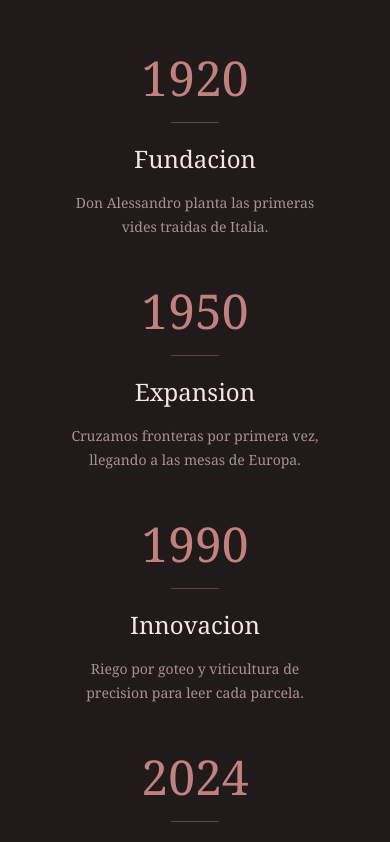
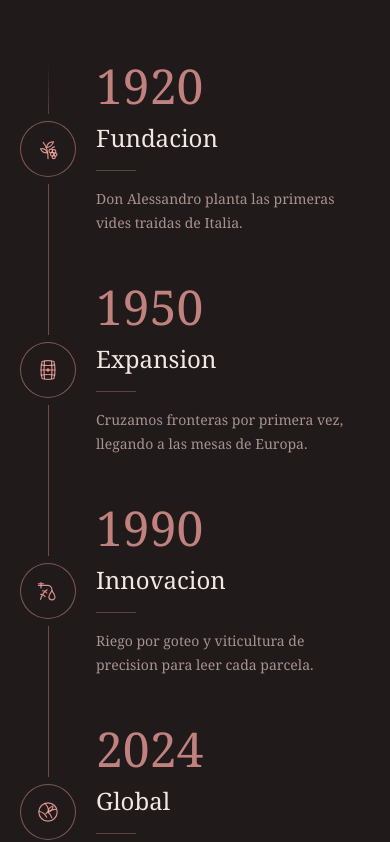
Before and after one commit to gonzalezlg/carmine-granata, a React (Vite) app: page /bodega in a window 390 px wide. Shown: the part 2626-3468 px from the top of the page. Built offline with nearby package versions, Linux system fonts and the light colour scheme.

Commit message:
Mejora linea del tiempo en la pagina de La Bodaga

```diff
--- a/src/pages/BodegaPage.jsx
+++ b/src/pages/BodegaPage.jsx
@@ -41,21 +41,25 @@ const timeline = [
     year: '1920',
     title: 'Fundacion',
     description: 'Don Alessandro planta las primeras vides traidas de Italia.',
+    icon: 'vine',
   },
   {
     year: '1950',
     title: 'Expansion',
     description: 'Cruzamos fronteras por primera vez, llegando a las mesas de Europa.',
+    icon: 'barrel',
   },
   {
     year: '1990',
     title: 'Innovacion',
     description: 'Riego por goteo y viticultura de precision para leer cada parcela.',
+    icon: 'irrigation',
   },
   {
     year: '2024',
     title: 'Global',
     description: 'Referentes de sustentabilidad y calidad andina.',
+    icon: 'sustainable',
   },
 ]
 
@@ -253,15 +257,15 @@ function HistorySection() {
         </div>
 
         <div className="relative mt-20 hidden lg:block">
-          <div className="absolute left-0 top-[85px] h-px w-full bg-[#ffaba6]/24" />
+          <div className="absolute left-0 top-[112px] h-px w-full bg-[#ffaba6]/24" />
           <div className="relative z-10 grid grid-cols-4 gap-10 text-center">
             {timeline.map((item) => (
               <article key={item.year} className="flex flex-col items-center">
                 <p className="font-serif text-6xl text-[#ffaba6]/72">
                   {item.year}
                 </p>
-                <div className="mt-6 flex h-12 w-12 items-center justify-center rounded-full border border-[#ffaba6]/35 bg-[#201a1a]">
-                  <span className="h-2 w-2 rounded-full bg-[#ffaba6]/70" />
+                <div className="mt-6 flex h-14 w-14 items-center justify-center rounded-full border border-[#ffaba6]/38 bg-[#201a1a] shadow-[0_0_0_7px_#201a1a]">
+                  <WineTimelineIcon type={item.icon} />
                 </div>
                 <h3 className="mt-7 font-serif text-2xl text-[#f2e7e4]">
                   {item.title}
@@ -283,25 +287,123 @@ function HistorySection() {
             </h2>
           </div>
 
-          <div className="mt-14 grid gap-12 sm:grid-cols-2">
-            {timeline.map((item) => (
-              <article key={item.year} className="text-center">
-                <p className="font-serif text-5xl text-[#ffaba6]/72">
+          <div className="relative mt-16">
+            <div className="absolute bottom-0 left-7 top-0 w-px bg-[linear-gradient(180deg,transparent_0%,rgba(255,171,166,0.34)_8%,rgba(255,171,166,0.34)_92%,transparent_100%)] sm:left-1/2 sm:-translate-x-1/2" />
+
+            <div className="space-y-12 sm:space-y-16">
+              {timeline.map((item, index) => {
+                const isLeft = index % 2 === 0
+
+                return (
+                  <article
+                    key={item.year}
+                    className="relative grid grid-cols-[56px_minmax(0,1fr)] items-center gap-5 sm:grid-cols-[minmax(0,1fr)_72px_minmax(0,1fr)] sm:gap-7"
+                  >
+                    <div
+                      className={`order-2 text-left ${
+                        isLeft
+                          ? 'sm:order-1 sm:text-right'
+                          : 'sm:order-3 sm:text-left'
+                      }`}
+                    >
+                      <p className="font-serif text-5xl leading-none text-[#ffaba6]/72">
                         {item.year}
                       </p>
-                <div className="mx-auto mt-5 h-px w-12 bg-[#ffaba6]/28" />
-                <h3 className="mt-5 font-serif text-2xl text-[#f2e7e4]">
+                      <h3 className="mt-3 font-serif text-2xl text-[#f2e7e4]">
                         {item.title}
                       </h3>
-                <p className="mx-auto mt-4 max-w-[260px] font-serif text-sm leading-6 text-[#ddc0bd]/72">
+                      <div
+                        className={`mt-4 h-px w-10 bg-[#ffaba6]/28 ${
+                          isLeft ? 'sm:ml-auto' : ''
+                        }`}
+                      />
+                      <p
+                        className={`mt-4 max-w-[300px] font-serif text-sm leading-6 text-[#ddc0bd]/72 ${
+                          isLeft ? 'sm:ml-auto' : ''
+                        }`}
+                      >
                         {item.description}
                       </p>
+                    </div>
+
+                    <div className="order-1 z-10 flex h-14 w-14 items-center justify-center rounded-full border border-[#ffaba6]/42 bg-[#201a1a] shadow-[0_0_0_7px_#201a1a] sm:order-2 sm:mx-auto">
+                      <WineTimelineIcon type={item.icon} />
+                    </div>
+
+                    <div
+                      aria-hidden="true"
+                      className={`hidden sm:block ${
+                        isLeft ? 'sm:order-3' : 'sm:order-1'
+                      }`}
+                    />
                   </article>
-            ))}
+                )
+              })}
+            </div>
           </div>
         </div>
       </div>
     </section>
+  )
+}
+
+function WineTimelineIcon({ type }) {
+  const commonProps = {
+    'aria-hidden': true,
+    className: 'h-7 w-7 text-[#ffaba6]/82',
+    fill: 'none',
+    stroke: 'currentColor',
+    strokeLinecap: 'round',
+    strokeLinejoin: 'round',
+    strokeWidth: 1.35,
+    viewBox: '0 0 32 32',
+  }
+
+  if (type === 'vine') {
+    return (
+      <svg {...commonProps}>
+        <path d="M16 27c.2-7.4-.8-13.1-5.5-18.6" />
+        <path d="M15.4 20.5c-3.8.2-6.5-1.4-7.9-4.8 3.5-.8 6.3.7 7.9 4.8Z" />
+        <path d="M14.1 14.4c3.8-.6 6.9-2.9 8.2-6.6-4-.2-7.1 2.1-8.2 6.6Z" />
+        <circle cx="19.2" cy="18.2" r="2.1" />
+        <circle cx="22.8" cy="18.8" r="2.1" />
+        <circle cx="20.9" cy="22" r="2.1" />
+        <circle cx="24.4" cy="22.2" r="1.8" />
+        <circle cx="22.5" cy="25.2" r="1.8" />
+        <path d="M20.4 15.5c.6-1.1 1.7-1.8 3-1.9" />
+      </svg>
+    )
+  }
+
+  if (type === 'barrel') {
+    return (
+      <svg {...commonProps}>
+        <path d="M9.2 6.3c4.4-1.4 9.2-1.4 13.6 0 1.5 6.3 1.5 13.1 0 19.4-4.4 1.4-9.2 1.4-13.6 0-1.5-6.3-1.5-13.1 0-19.4Z" />
+        <path d="M8.3 10.2c5 .9 10.4.9 15.4 0M8.1 21.8c5.2-.9 10.6-.9 15.8 0M8 16h16" />
+        <path d="M12 6.1c-.8 6.5-.8 13.3 0 19.8M20 6.1c.8 6.5.8 13.3 0 19.8" />
+        <circle cx="16" cy="16" r="1.2" />
+      </svg>
+    )
+  }
+
+  if (type === 'irrigation') {
+    return (
+      <svg {...commonProps}>
+        <path d="M5 9.5h10.5c2.8 0 5 2.2 5 5v1.2" />
+        <path d="M8 6.5v6M5 7.7h6" />
+        <path d="M20.5 15.7c-2.1 3-3.5 4.8-3.5 7a3.5 3.5 0 0 0 7 0c0-2.2-1.4-4-3.5-7Z" />
+        <path d="M7.5 25.5c1.4-4.8 3.8-8.4 7.4-10.8M7.7 19.8c2.4-.1 4 .8 5 2.7M9.8 15.7c2.2-.1 3.8.8 4.8 2.5" />
+      </svg>
+    )
+  }
+
+  return (
+    <svg {...commonProps}>
+      <circle cx="16" cy="16" r="10.5" />
+      <path d="M5.8 15.1c4.1 1 7 3.2 8.7 6.8M12.3 6.1c2.6 2.2 4.1 5.2 4.4 9M25.3 13c-4.8.1-8.8 1.7-11.7 4.8" />
+      <path d="M21.7 9.1c-.1 3.7-1.9 6.1-5.5 7.2-.5-3.5 1.3-5.9 5.5-7.2Z" />
+      <path d="M16.1 16.4c2.1 1.5 3.6 3.7 4.3 6.4" />
+    </svg>
   )
 }
 
```
Lines whose indentation alone changed are shown as unchanged.
